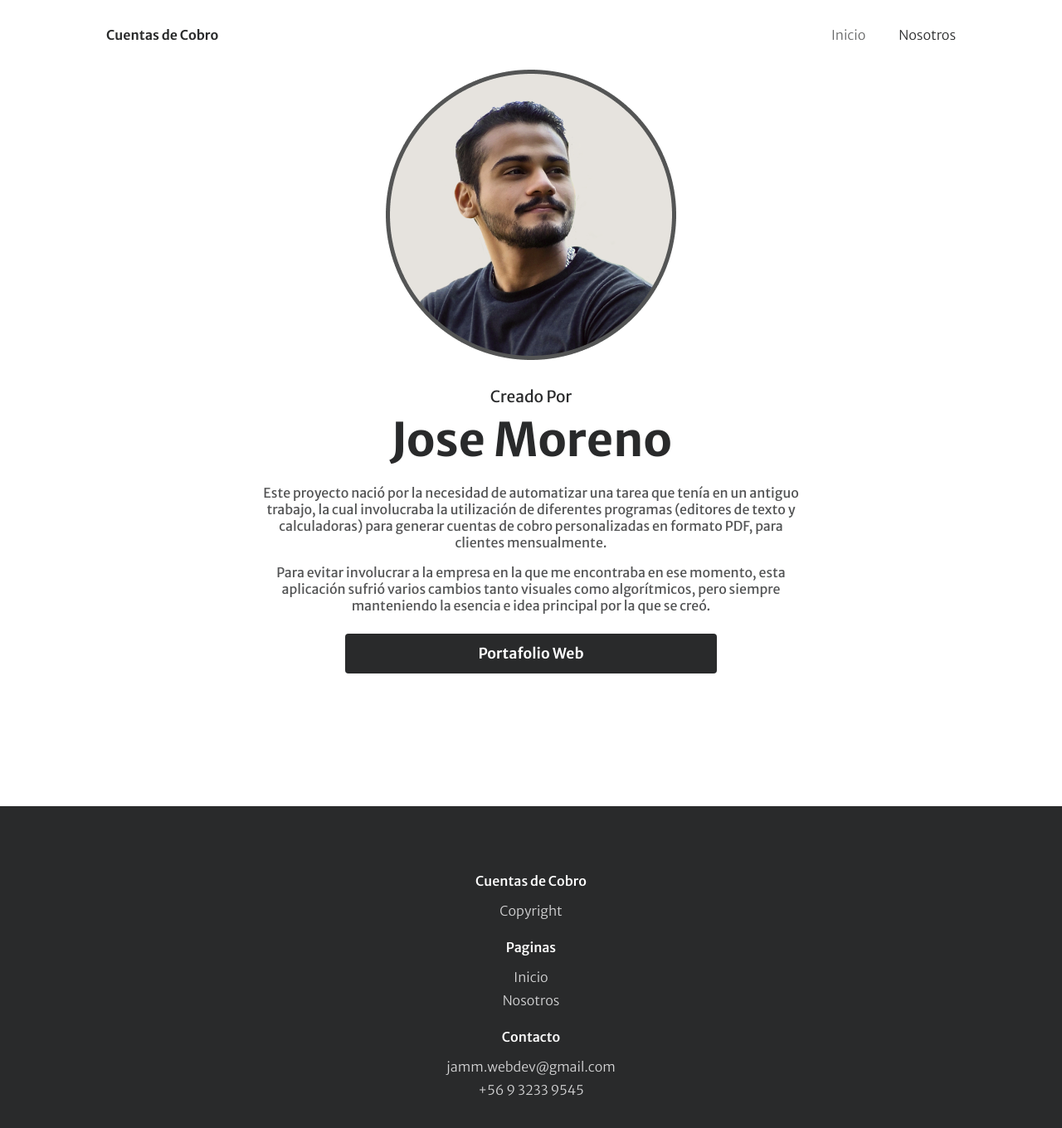
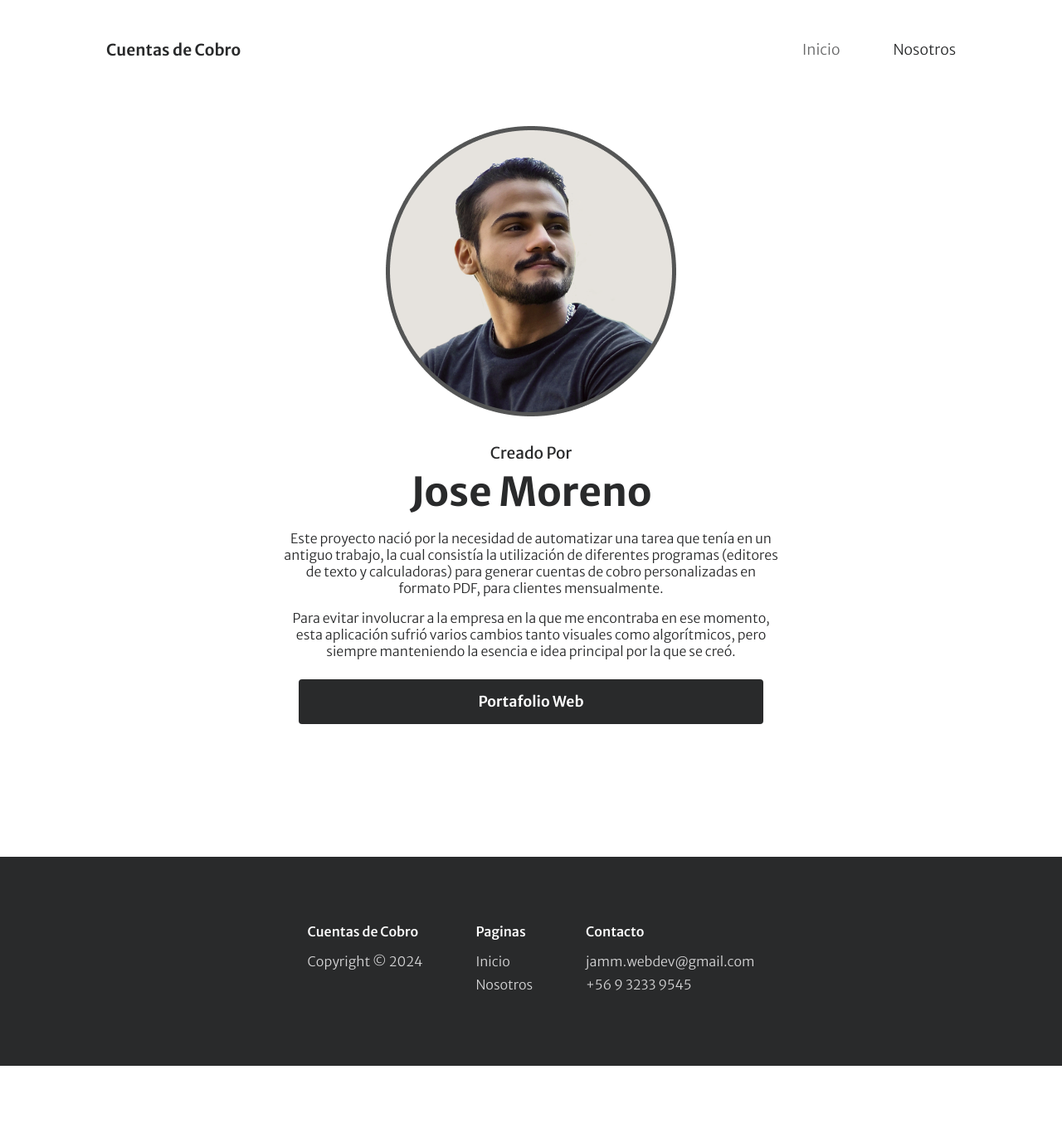
Before and after one commit to JooseMM/cuentas-PDF, a React (Vite) app: page /nosotros in a window 1280 px wide. Shown: the top 1360 px of the page at 83% size. After the commit the page ends 1285 px from the top, so only its background shows below. Built offline with nearby package versions, Linux system fonts and the light colour scheme.

Commit message:
fix styles for mobile and desktop

```diff
--- a/src/App.css
+++ b/src/App.css
@@ -55,15 +55,31 @@ a {
   width: 80%;
   margin-inline:auto;
   margin-block: 2rem;
+  position: relative;
+}
+.navbar > a {
+  opacity: 1;
 }
 .current-page {
   opacity: 1;
 }
 .nav-links {
-  display: flex;
+  display: none;
+  flex-direction: column;
+  align-items: center;
+  position: absolute;
+  right: 0;
+  top: 4rem;
+  background-color: var(--soft-black);
+  padding: 2.5rem 4rem;
+  border-radius: 10px;
 }
 .nav-links > li:not(:last-child) {
-  margin-right: 2.5rem;
+  margin-bottom: 3rem;
+}
+.nav-links a {
+  color: white;
+  font-size: 1.2rem;
 }
 .main-container {
   display: flex;
@@ -77,7 +93,7 @@ a {
 .input-section .input-row:not(:last-child) {
   margin-bottom: 0.8rem;
 }
-.input-section .input-row {
+.input-row {
   display: flex;
   flex-direction: column;
   justify-content: center;
@@ -92,14 +108,12 @@ a {
     margin-inline: auto;
     width: 90%;
   }
-  .input-row > .single-input:not(:last-child) {
+.single-input:not(:last-child) {
     margin: 0;
     margin-inline: auto;
     margin-bottom: 1rem;
   }
-.single-input:not(:last-child) {
-  margin-right: 2rem;
-}
+
 .single-input > input {
   width: 100%;
 }
@@ -125,17 +139,24 @@ a {
 }
 .finish-section {
   display: flex;
+  flex-direction: column;
   justify-content: center;
-  margin-block : 2rem;
+  margin-inline: auto;
+  margin-top: 1rem;
+  max-width: 350px;
+  padding-inline: 2rem;
+}
+.alt-btn {
+  margin-bottom: 1rem;
 }
 .body-table > .total-payment-row {
   color: var(--soft-black);
 }
-.finish-section > .download-btn {
-  margin-left: 1.5rem;
-}
+
 .download-btn {
   background-color: var(--soft-black);
+  display: flex;
+  justify-content: center;
   color: white;
   font-weight: 600;
   border-radius: 0.3rem;
@@ -198,9 +219,7 @@ a {
   justify-content: center;
   align-items: center;
 }
-.mobile-menu-btn {
-    display: none;
-}
+
 .about-container {
   display: flex;
   flex-direction: column;
@@ -211,26 +230,36 @@ a {
   margin-inline: auto;
 }
 .about-container h1 {
-  margin-bottom: 1.2rem;
+  font-size: 3rem;
+  margin-bottom: 1rem;
   margin-top: 0.3rem;
 }
 .about-container p {
-  opacity: 0.8;
+  font-weight: 300;
+  max-width: 650px;
+  padding-inline: 1.5rem;
 }
 .about-container img {
   margin-bottom: 2rem;
+  margin-top: 2rem;
+  max-width: 85%;
 }
 .about-container span {
   font-size: 1.2rem;
 }
+.client-name {
+  transform: translateX(-1rem);
+}
 .portfolio-link {
   background-color: var(--soft-black);
   opacity: 1;
-  padding: 0.8rem 2.5rem;
   color: white;
   border-radius: 4px;
   font-weight: 600;
   font-size: 1.1rem;
+  margin-top: 1.5rem;
+  padding-block: 1rem;
+  width: 90%;
 }
 .btn-container {
   margin-top: 1.8rem;
@@ -258,13 +287,7 @@ a {
     text-align: center;
     max-width: 7ch;
   }
-  .about-container a {
-    margin-top: 1.5rem;
-    padding-inline: 10rem;
-  }
-  .about-container p {
-    max-width: 650px;
-  }
+
   .last-paragraph {
     margin-top: 1rem;
   }
@@ -294,3 +317,77 @@ a {
     color: white;
     margin-bottom: 1rem;
   }
+@media only screen and (min-width: 500px) {
+  .finish-section {
+    max-width: none;
+    flex-direction: row;
+  }
+  .finish-section > .alt-btn{
+    margin: 0;
+    margin-right: 1.5rem;
+  }
+}
+@media only screen and (min-width: 700px) {
+  .grid-table {
+    grid-template-columns: repeat(5, 1fr);
+  }
+  .desktop-delete-btn {
+    display: block;
+  }
+  .main-container {
+    width: 45rem;
+  }
+  .input-row {
+    flex-direction: row;
+  }
+  .single-input:not(:last-child) {
+    margin: 0px;
+    margin-right: 2rem;
+  }
+  .add-button {
+    width: 100%;
+  }
+  .portfolio-link {
+    padding: 1rem;
+    width: 70%;
+  }
+  .mobile-menu-btn {
+    display: none;
+}
+.nav-links {
+  display: flex;
+  flex-direction: row;
+  position: static;
+  padding: 0;
+  background-color: inherit;
+}
+.navbar {
+  padding-block: 1rem;
+}
+.navbar a {
+  font-size: 1.2rem;
+}
+.nav-links a {
+  color: var(--soft-black);
+  font-size: 1.1rem;
+}
+.nav-links li:not(:last-child) {
+  margin: 0;
+  margin-right: 4rem;
+}
+.wrap-text {
+  max-width: none;
+}
+footer {
+  flex-direction: row;
+  align-items: baseline;
+  justify-content: center;
+  text-align: left;
+}
+footer ul {
+  margin: 0;
+}
+footer ul:not(:last-child) {
+  margin-right: 4rem;
+}
+}
--- a/src/Components/About.tsx
+++ b/src/Components/About.tsx
@@ -1,3 +1,4 @@
+import "../App.css";
 import Portrait from "../assets/images/portrait.png";
 function AboutPage() {
   return (
@@ -5,7 +6,7 @@ function AboutPage() {
       <img src={Portrait}/>
       <span>Creado Por</span>
       <h1>Jose Moreno</h1>
-      <p>Este proyecto nació por la necesidad de automatizar una tarea que tenía  en un antiguo trabajo, la cual involucraba la utilización de diferentes  programas (editores de texto y calculadoras) para generar cuentas de  cobro personalizadas en formato PDF, para clientes mensualmente.</p>
+      <p>Este proyecto nació por la necesidad de automatizar una tarea que tenía  en un antiguo trabajo, la cual consistía la utilización de diferentes  programas (editores de texto y calculadoras) para generar cuentas de  cobro personalizadas en formato PDF, para clientes mensualmente.</p>
       <p className="last-paragraph">Para evitar involucrar a la empresa en la que me encontraba en ese  momento, esta aplicación sufrió varios cambios tanto visuales como  algorítmicos, pero siempre manteniendo la esencia e idea principal por  la que se creó.</p>
       <a href="https://jamm-portfolio.netlify.app/contact" target="_blank" className="portfolio-link">Portafolio Web</a>
     </section>
--- a/src/Components/Footer.tsx
+++ b/src/Components/Footer.tsx
@@ -5,7 +5,7 @@ function Footer () {
   <footer>
     <ul>
       <li><Link to={"/"}>Cuentas de Cobro</Link></li>
-      <li>Copyright</li>
+      <li>Copyright © 2024</li>
     </ul>
     <ul>
       <li>Paginas</li>
--- a/src/Components/Navbar.tsx
+++ b/src/Components/Navbar.tsx
@@ -7,7 +7,7 @@ const Navbar = () => {
 const [toggleMobileMenu, setToggleMobileMenu] = useState(false);
   return (
   <header className="navbar">
-    <span className="bold">Cuentas de Cobro</span>
+    <a className="bold">Cuentas de Cobro</a>
     <button className="mobile-menu-btn" onClick={() => setToggleMobileMenu((prev)=> !prev)}><img src={ toggleMobileMenu ? CloseMenuBtn : OpenMenuBtn} width={45} height={30} alt="toggle-menu"/></button>
     <ul className="nav-links" style={toggleMobileMenu ? {display: "flex"} : {}}>
       <li>
--- a/src/Components/OutputInterface.tsx
+++ b/src/Components/OutputInterface.tsx
@@ -10,8 +10,8 @@ return (
       <div className="output-section ">
 	  <ul className="table-head grid-table">
 	    <li>Uds.</li>
-	    <li >Paciente</li>
-	    <li >Producto</li>
+	    <li className="client-name">Paciente</li>
+	    <li>Producto</li>
 	    <li>Precio</li>
 	    <li className="delete-column">Delete</li>
 	  </ul>
@@ -23,9 +23,9 @@ return (
 	      :
 	      <li className="grid-table body-table" onClick={()=> window.innerWidth < 800 ? setMenuOpenAt(index) : null}>
 		<span>{element.productQuantity}</span>
-		<span className="wrap-text">{element.clientName}</span>
+		<span className="wrap-text client-name">{element.clientName}</span>
 		<span className="wrap-text">{element.productName}</span>
-		<span>$&nbsp;&nbsp;{formatToCurrency(element.totalPrice)}</span>
+		<span>$&nbsp;{formatToCurrency(element.totalPrice)}</span>
 		<button className="desktop-delete-btn" onClick={() => handleChange(undefined, index, 'delete')}>
 		  <img src={DeleteSVG} width={30} height={30} alt="delete charge"/>
 		</button>
```
